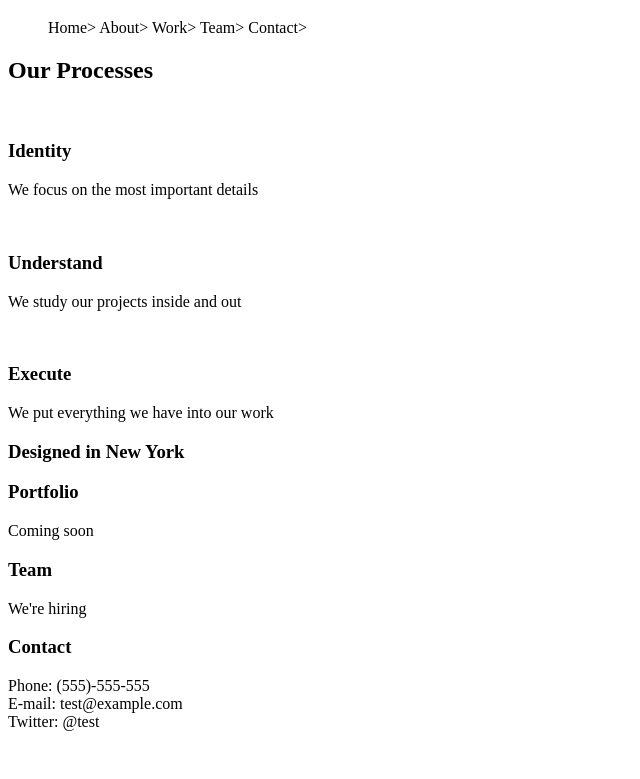
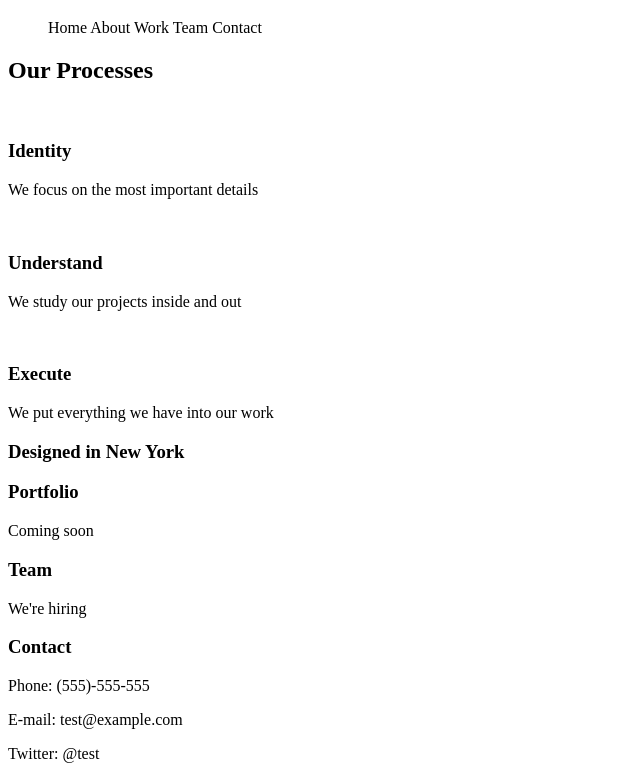
Before and after one commit to thearechner/Broadway, a plain HTML site: page index.html in a window 1280 px wide. Shown: the part 61-840 px from the top of the page, without its empty margins (0-640 px from the left). Before the commit the page ends 808 px from the top, so only its background shows below. Drawn offline with Linux system fonts and the light colour scheme.

Commit message:
Add links

```diff
--- a/index.html
+++ b/index.html
@@ -6,17 +6,17 @@
     <title>Broadway</title>
   </head>
   <body>
-    <div class="header">
+    <div class="imgHeader">
       <h1>Broadway Design</h1>
       <ul>
-        <ls><link href="">Home></link></ls>
-        <ls><link href="">About></link></ls>
-        <ls><link href="">Work></link></ls>
-        <ls><link href="">Team></link></ls>
-        <ls><link href="">Contact></link></ls>
+        <ls><link href="">Home</link></ls>
+        <ls><link href="process">About</link></ls>
+        <ls><link href="portfolio">Work</link></ls>
+        <ls><link href="team">Team</link></ls>
+        <ls><link href="contact">Contact</link></ls>
       </ul>
     </div>
-    <div class="Process">
+    <div id="process">
       <h2>Our Processes</h2>
       <div>
         <p><img src=""></p>
@@ -34,8 +34,8 @@
         <p>We put everything we have into our work</p>
       </div>
     </div>
-    <div class="designedIn">
-      <h3>Designed in New York</h3>
+    <div>
+      <h3 class="imgHeader">Designed in New York</h3>
       <div>
         <h3 id="portfolio">Portfolio</h3>
         <p>Coming soon</p>
@@ -46,8 +46,8 @@
       </div>
       <div>
         <h3 id="contact">Contact</h3>
-        <p>Phone: (555)-555-555<br>
-          E-mail: test@example.com<br>
-          Twitter: &commat;test</p>
+        <p>Phone: (555)-555-555</p>
+        <p>E-mail: test@example.com</p>
+        <p>Twitter: &commat;test</p>
   </body>
 </html>
```
